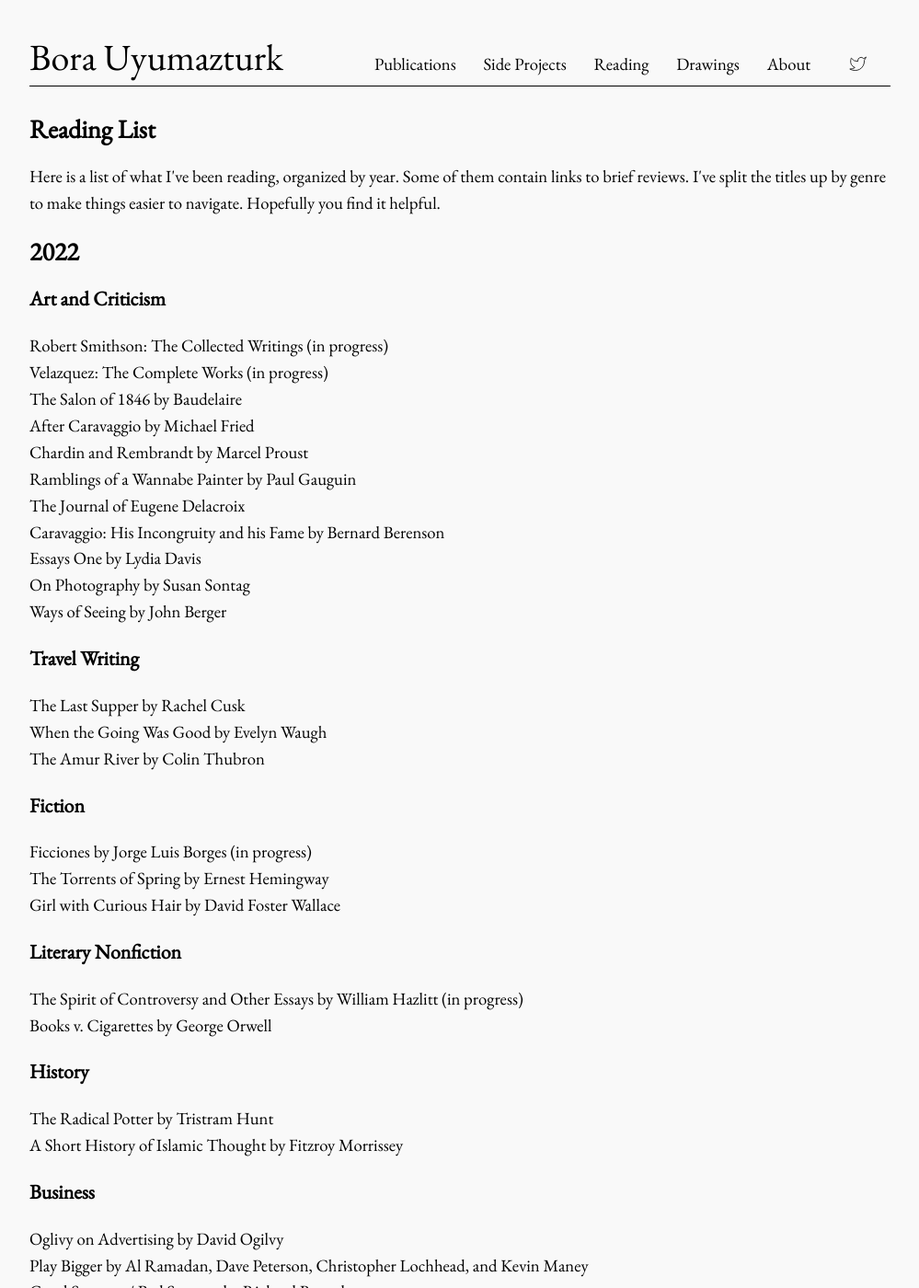
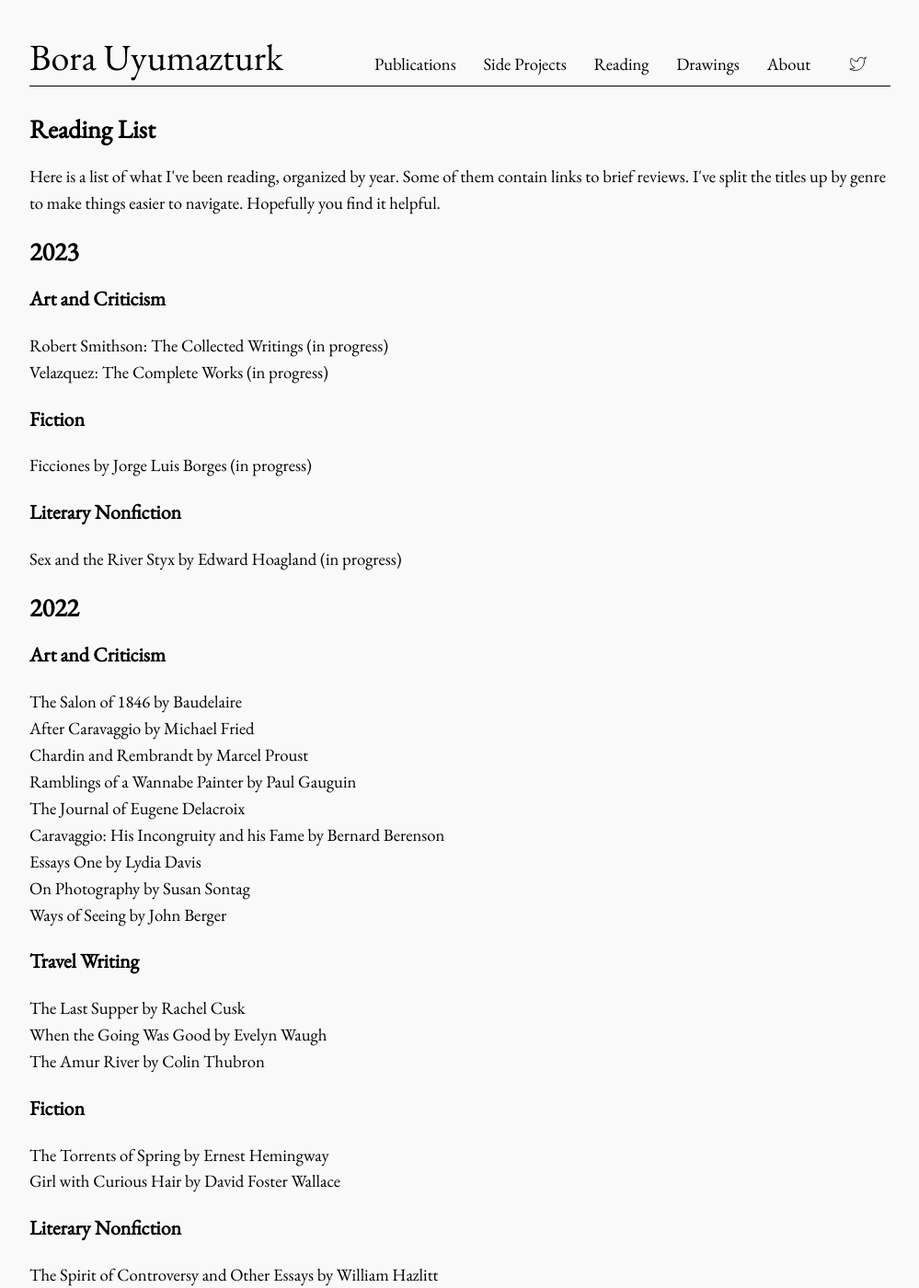
Before and after one commit to bora-uyumazturk/bora-uyumazturk.github.io, a Jekyll site: the page built from reading.html, in a window 1280 px wide and 1400 px high. Shown: the whole window at 92% size, without its empty margins (140-1139 px from the left). Built offline with Jekyll 4.4.1, drawn with Linux system fonts in a browser that asks for light colours.

Commit message:
Update reading.html

```diff
--- a/reading.html
+++ b/reading.html
@@ -12,12 +12,25 @@ title: Reading
     helpful.
   </p>
 
+  <h2>2023</h2>
+
+  <h3>Art and Criticism</h3>
+
+  Robert Smithson: The Collected Writings (in progress) <br>
+  Velazquez: The Complete Works (in progress)
+
+  <h3>Fiction</h3>
+
+  Ficciones by Jorge Luis Borges (in progress) <br>
+
+  <h3>Literary Nonfiction</h3>
+
+  Sex and the River Styx by Edward Hoagland (in progress)
+
   <h2>2022</h2>
 
   <h3>Art and Criticism</h3>
 
-  Robert Smithson: The Collected Writings (in progress) <br>
-  Velazquez: The Complete Works (in progress) <br>
   The Salon of 1846 by Baudelaire <br>
   After Caravaggio by Michael Fried <br>
   Chardin and Rembrandt by Marcel Proust <br>
```
Also changed, not shown: other parts of reading.html (+1 -2 lines).
